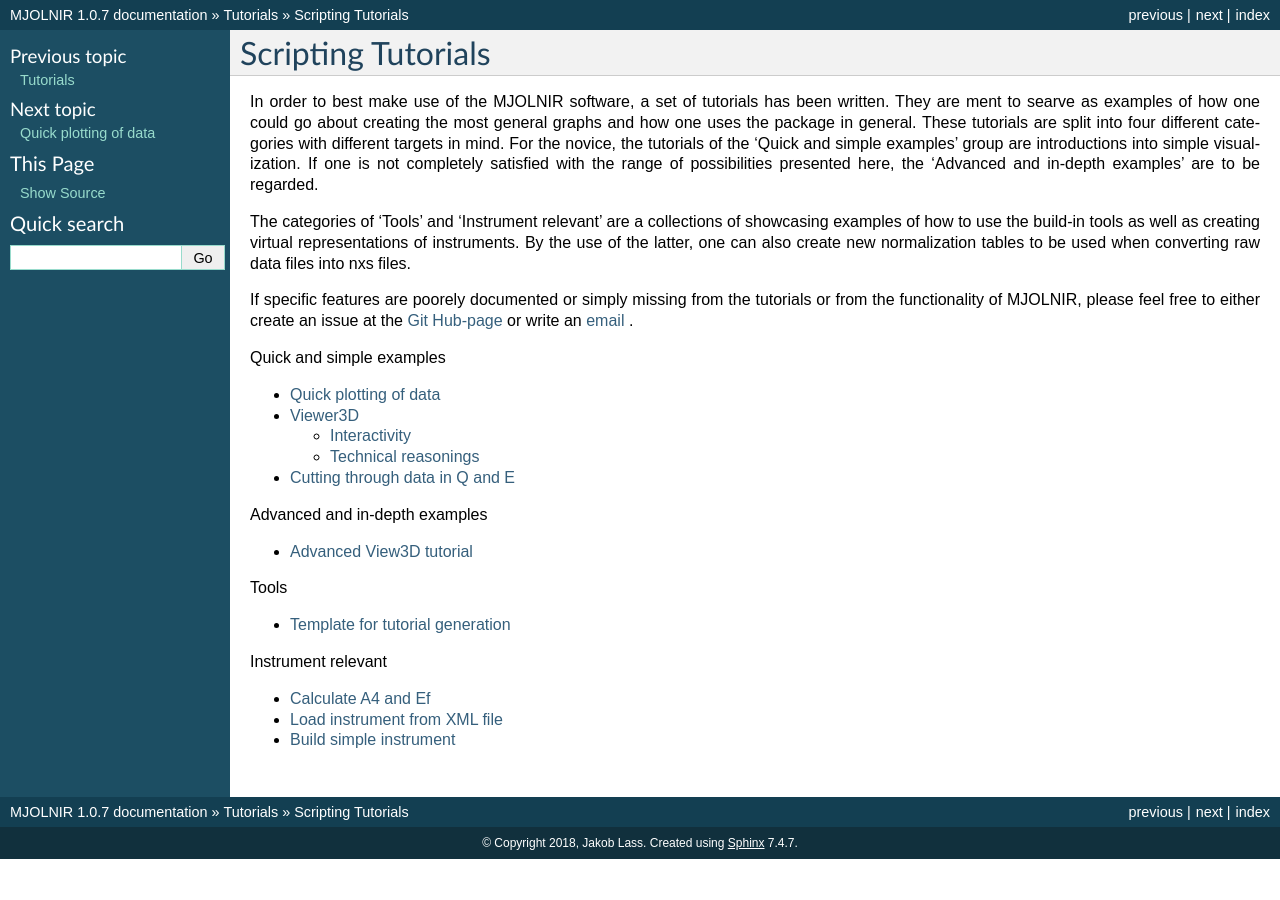
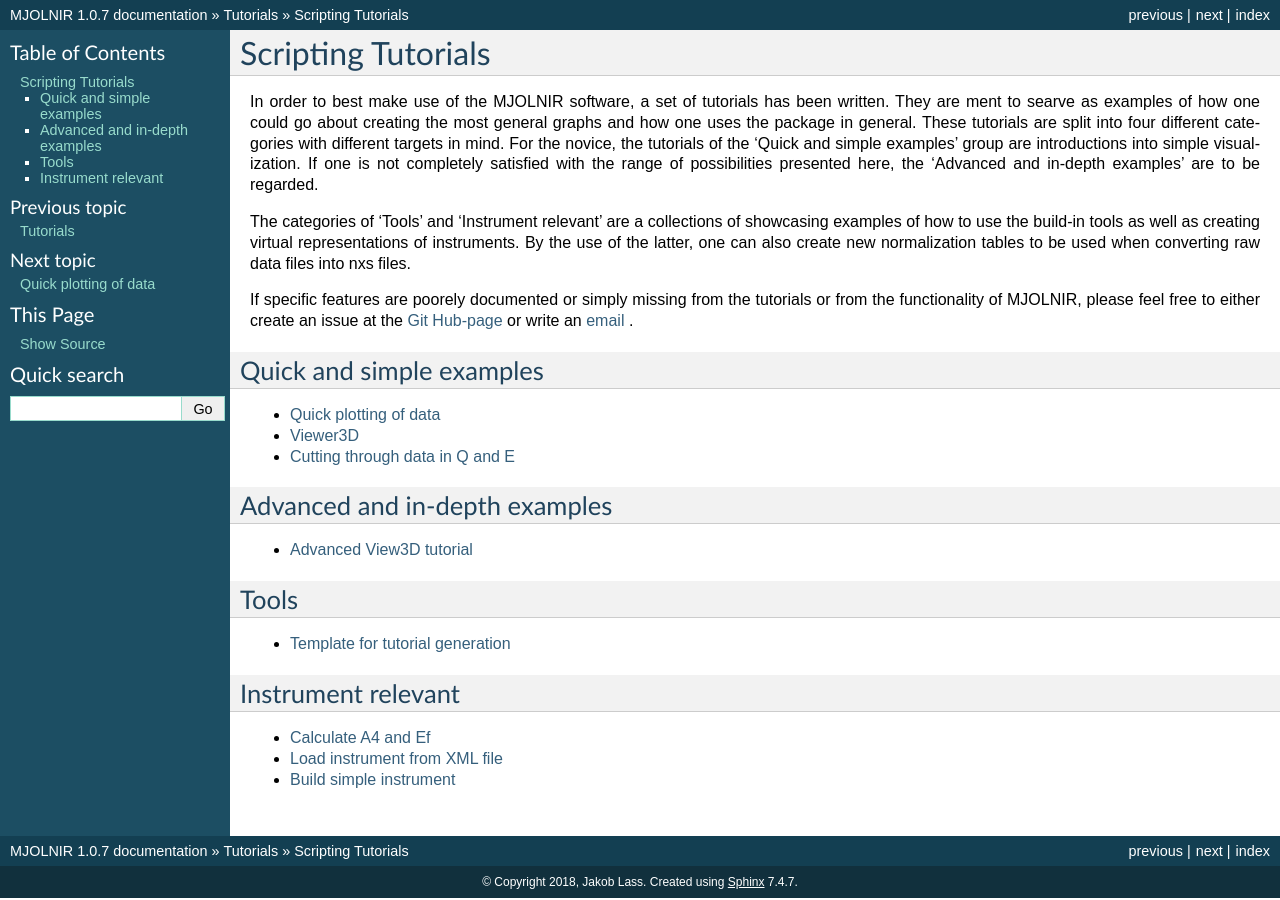
Before and after one commit to MJOLNIRPackage/MJOLNIR, a Sphinx documentation site: the page built from docs/Tutorials/Scripting.rst, in a window 1280 px wide. Built offline with Sphinx 7.4.7, drawn with Linux system fonts in a browser that asks for light colours; part of the change alters nothing that is shown.

Commit message:
Add titles to tutorial overview

```diff
--- a/docs/Tutorials/Scripting.rst
+++ b/docs/Tutorials/Scripting.rst
@@ -1,5 +1,5 @@
 Scripting Tutorials
--------------------
+===================
 
 In order to best make use of the MJOLNIR software, a set of tutorials has been written. They are ment to searve as examples of how one could go about
 creating the most general graphs and how one uses the package in general. These tutorials are split into four different categories with different targets
@@ -15,31 +15,39 @@ create an issue at the `Git Hub-page <https://github.com/Jakob-Lass/MJOLNIR>`_ o
 
 
 Quick and simple examples
+-------------------------
 
 .. toctree::
    :glob:
+   :maxdepth: 1
 
    Quick/*
 
 Advanced and in-depth examples
+------------------------------
 
 .. toctree::
    :glob:
+   :maxdepth: 1
 
    Advanced/*
 
 
 Tools
+-----
 
 .. toctree::
    :glob:
+   :maxdepth: 1
 
    Tools/*
 
 
 Instrument relevant
+-------------------
 
 .. toctree::
    :glob:
+   :maxdepth: 1
 
    Instrument/*
```
